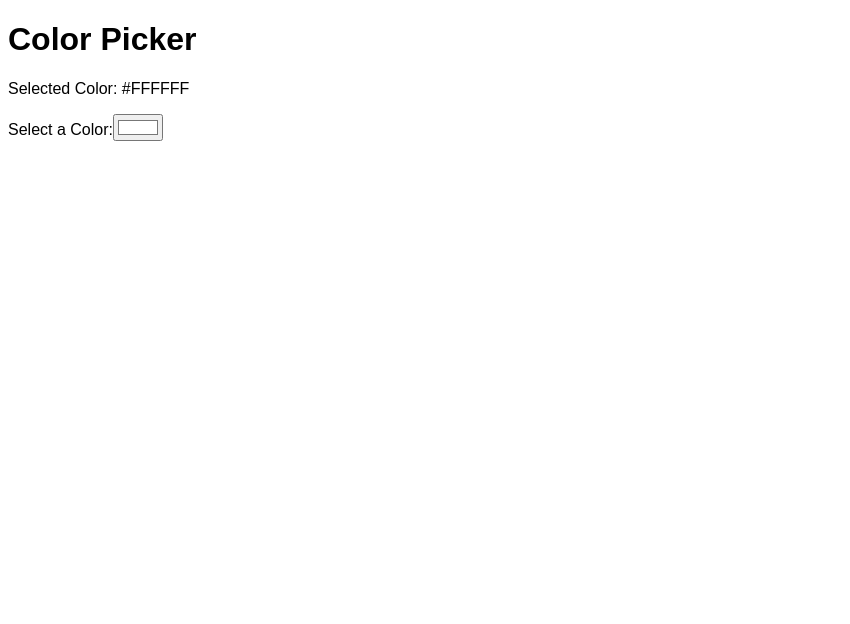
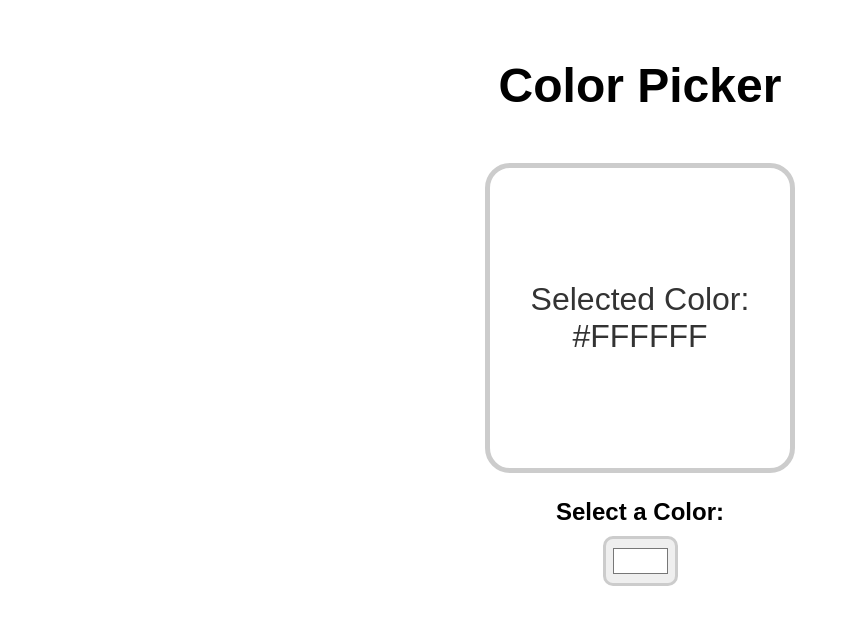
Before and after one commit to AhmadRabie1/colorpicker, a React (Vite) app in the folder my-react/: page / in a window 1280 px wide. Shown: the top 624 px of the page, without its empty margins (0-850 px from the left). Built offline with nearby package versions, Linux system fonts and the light colour scheme.

Commit message:
finishing all the styling

```diff
--- a/my-react/src/index.css
+++ b/my-react/src/index.css
@@ -1,3 +1,46 @@
 body{
     font-family: Arial, sans-serif;
 }
+
+.color-picker-container{
+    display: flex;
+    flex-direction: column;
+    align-items: center;
+}
+
+h1{
+    margin: 50px;
+    font-size: 3em;
+}
+
+.color-display{
+    width: 300px;
+    height: 300px;
+    display: flex;
+    justify-content: center;
+    align-items: center;
+    border: 5px solid hsl(0, 0%, 80%);
+    border-radius: 25px;
+    margin-bottom: 25px;
+    transition: 0.25s ease;
+}
+
+.color-display p{
+    color: hsl(0, 0%, 20%);
+    font-size: 2em;
+    text-align: center;
+}
+
+label{
+    font-size: 1.5em;
+    font-weight: bold;
+    margin-bottom: 10px;
+}
+
+input[type="color"]{
+    width: 75px;
+    height: 50px;
+    padding: 5px;
+    border-radius: 10px;
+    border: 3px solid hsl(0, 0%, 80%);
+}
```
